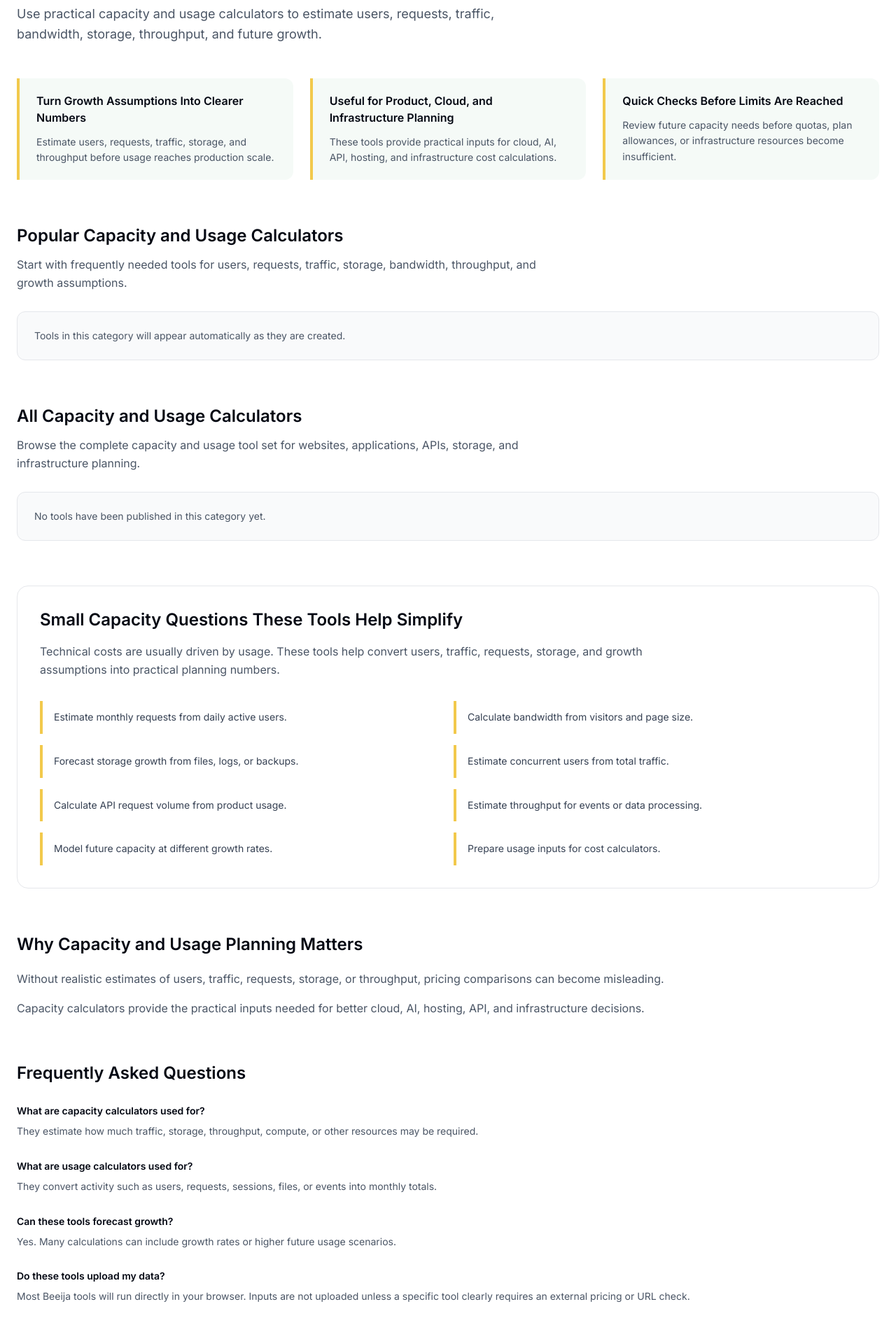
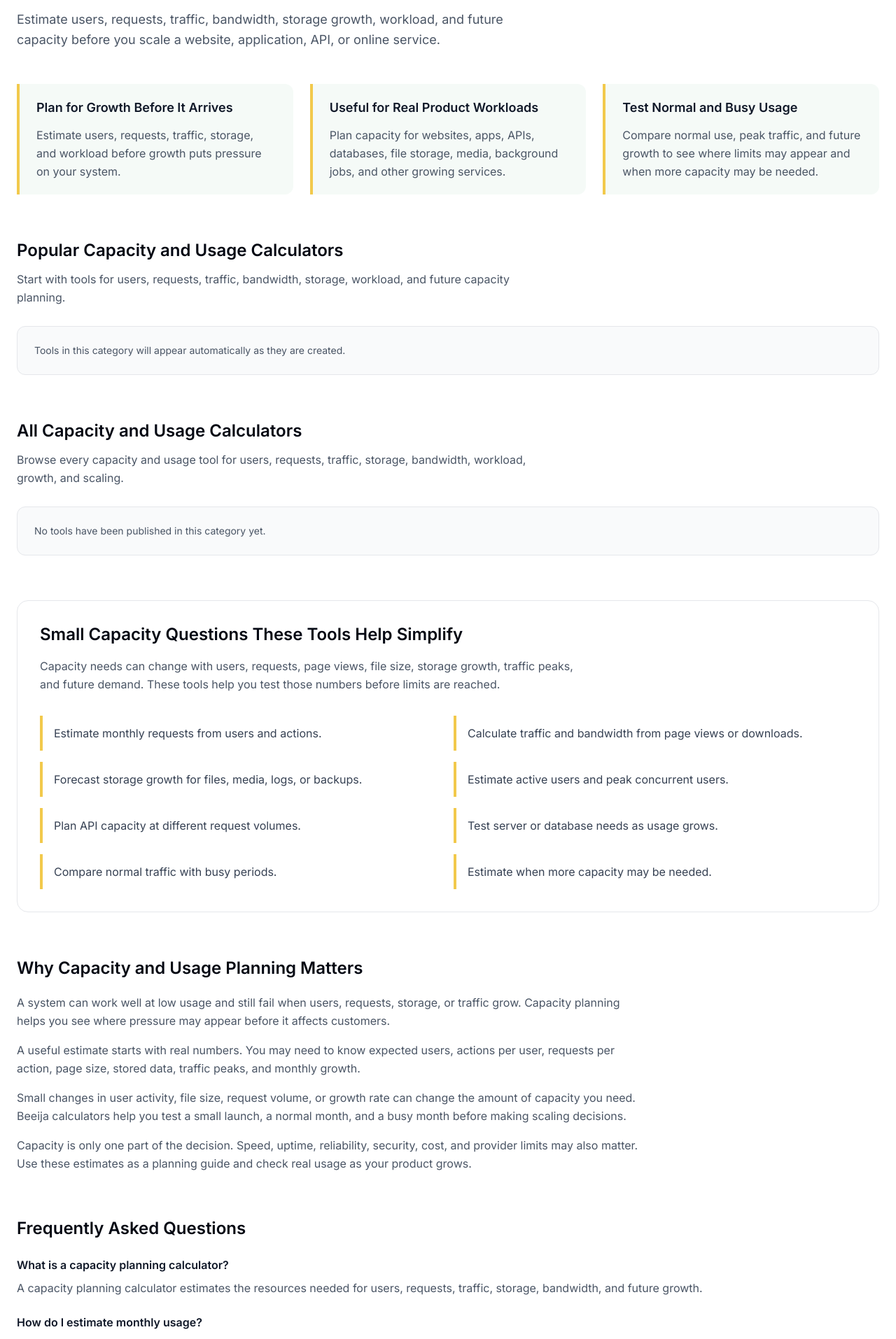
Before and after one commit to vaarunsonawwane-ops/beeija, a Next.js app: page /categories/capacity-usage-calculators in a window 1280 px wide. Shown: the part 320-2234 px from the top of the page at 70% size. Built offline with nearby package versions, Linux system fonts and the light colour scheme.

Commit message:
Update page.tsx

```diff
--- a/app/categories/capacity-usage-calculators/page.tsx
+++ b/app/categories/capacity-usage-calculators/page.tsx
@@ -1,4 +1,5 @@
 import Link from "next/link";
+import type { Metadata } from "next";
 import { tools } from "@/app/data/tools";
 
 const categoryTools = tools.filter(
@@ -7,23 +8,63 @@ const categoryTools = tools.filter(
 
 const featuredTools = categoryTools.slice(0, 6);
 
-export const metadata = {
-  title: "Capacity & Usage Calculators | Beeija",
+export const metadata: Metadata = {
+  title: "Capacity & Usage Calculators for Traffic, Storage & Growth",
 
   description:
-    "Use practical capacity and usage calculators to estimate users, requests, traffic, bandwidth, storage, throughput, and future growth.",
+    "Estimate users, requests, traffic, bandwidth, storage growth, workload, and future capacity with simple planning calculators.",
+
+  keywords: [
+    "capacity planning calculator",
+    "usage calculator",
+    "traffic calculator",
+    "website traffic calculator",
+    "request volume calculator",
+    "bandwidth usage calculator",
+    "storage growth calculator",
+    "user growth calculator",
+    "server capacity calculator",
+    "API usage calculator",
+    "monthly usage calculator",
+    "workload calculator",
+    "resource capacity calculator",
+    "scaling calculator",
+    "infrastructure capacity planning",
+  ],
 
   alternates: {
     canonical: "https://beeija.com/categories/capacity-usage-calculators",
+  },
+
+  openGraph: {
+    title: "Capacity & Usage Calculators for Traffic, Storage & Growth",
+
+    description:
+      "Estimate users, requests, traffic, bandwidth, storage growth, workload, and future capacity before you scale.",
+
+    url: "https://beeija.com/categories/capacity-usage-calculators",
+
+    siteName: "Beeija",
+
+    type: "website",
+  },
+
+  twitter: {
+    card: "summary_large_image",
+
+    title: "Capacity & Usage Calculators for Traffic, Storage & Growth",
+
+    description:
+      "Use simple calculators to estimate users, requests, traffic, bandwidth, storage, workload, and future capacity.",
   },
 };
 
 export default function CategoryPage() {
   return (
     <main className="min-h-screen bg-white">
-      <section className="mx-auto max-w-7xl px-6 py-12">
+      <section className="mx-auto max-w-7xl px-6 py-16">
         {/* BREADCRUMB */}
-        <div className="mb-10 flex items-center text-sm text-gray-500">
+        <div className="mb-8 flex items-center text-sm text-gray-500">
           <Link
             href="/"
             className="transition-colors duration-200 hover:!text-[var(--yellow-dark)]"
@@ -48,70 +89,78 @@ export default function CategoryPage() {
         {/* HERO */}
         <div className="max-w-3xl">
           <h1 className="text-4xl font-bold tracking-tight text-gray-950 md:text-5xl md:leading-tight">
-            Capacity and Usage Calculators for Traffic, Requests, and Storage
+            Capacity and Usage Calculators for Traffic, Storage, and Growth
           </h1>
 
-          <p className="mt-5 text-base leading-relaxed text-gray-600 md:text-lg">
-            Use practical capacity and usage calculators to estimate users, requests, traffic, bandwidth, storage, throughput, and future growth.
+          <p className="mt-5 text-lg leading-relaxed text-gray-600">
+            Estimate users, requests, traffic, bandwidth, storage growth,
+            workload, and future capacity before you scale a website,
+            application, API, or online service.
           </p>
         </div>
 
         {/* INTRO CARDS */}
         <div className="mt-12 grid gap-6 md:grid-cols-3">
           <article className="rounded-r-xl border-l-4 border-[#F2C94C] bg-[#F5FAF7] px-6 py-5">
-            <h2 className="text-base font-semibold text-gray-950">
-              Turn Growth Assumptions Into Clearer Numbers
+            <h2 className="text-lg font-semibold text-gray-900">
+              Plan for Growth Before It Arrives
             </h2>
 
-            <p className="mt-3 text-sm leading-relaxed text-gray-600">
-              Estimate users, requests, traffic, storage, and throughput before usage reaches production scale.
+            <p className="mt-3 text-base leading-relaxed text-gray-600">
+              Estimate users, requests, traffic, storage, and workload before
+              growth puts pressure on your system.
             </p>
           </article>
 
           <article className="rounded-r-xl border-l-4 border-[#F2C94C] bg-[#F5FAF7] px-6 py-5">
-            <h2 className="text-base font-semibold text-gray-950">
-              Useful for Product, Cloud, and Infrastructure Planning
+            <h2 className="text-lg font-semibold text-gray-900">
+              Useful for Real Product Workloads
             </h2>
 
-            <p className="mt-3 text-sm leading-relaxed text-gray-600">
-              These tools provide practical inputs for cloud, AI, API, hosting, and infrastructure cost calculations.
+            <p className="mt-3 text-base leading-relaxed text-gray-600">
+              Plan capacity for websites, apps, APIs, databases, file storage,
+              media, background jobs, and other growing services.
             </p>
           </article>
 
           <article className="rounded-r-xl border-l-4 border-[#F2C94C] bg-[#F5FAF7] px-6 py-5">
-            <h2 className="text-base font-semibold text-gray-950">
-              Quick Checks Before Limits Are Reached
+            <h2 className="text-lg font-semibold text-gray-900">
+              Test Normal and Busy Usage
             </h2>
 
-            <p className="mt-3 text-sm leading-relaxed text-gray-600">
-              Review future capacity needs before quotas, plan allowances, or infrastructure resources become insufficient.
+            <p className="mt-3 text-base leading-relaxed text-gray-600">
+              Compare normal use, peak traffic, and future growth to see where
+              limits may appear and when more capacity may be needed.
             </p>
           </article>
         </div>
 
-        {/* POPULAR TOOLS */}
+        {/* FEATURED TOOLS */}
         <section className="mt-16">
+          <div className="max-w-3xl">
             <h2 className="text-2xl font-semibold text-gray-950">
               Popular Capacity and Usage Calculators
             </h2>
 
-          <p className="mt-3 max-w-3xl text-sm leading-relaxed text-gray-600 md:text-base">
-            Start with frequently needed tools for users, requests, traffic, storage, bandwidth, throughput, and growth assumptions.
+            <p className="mt-3 text-gray-600 leading-relaxed">
+              Start with tools for users, requests, traffic, bandwidth, storage,
+              workload, and future capacity planning.
             </p>
+          </div>
 
           {featuredTools.length > 0 ? (
-            <div className="mt-7 grid gap-5 md:grid-cols-2 lg:grid-cols-3">
+            <div className="mt-6 grid gap-5 md:grid-cols-2 lg:grid-cols-3">
               {featuredTools.map((tool) => (
                 <Link
                   key={tool.href}
                   href={tool.href}
-                  className="group rounded-xl border border-gray-200 bg-white p-6 transition duration-200 hover:-translate-y-1 hover:shadow-md"
+                  className="group rounded-2xl border border-gray-200 bg-white p-6 shadow-sm transition hover:-translate-y-1 hover:shadow-md"
                 >
-                  <h3 className="text-base font-semibold text-gray-950">
+                  <h3 className="text-lg font-semibold text-gray-900 transition-colors duration-200 group-hover:text-[var(--green)]">
                     {tool.title}
                   </h3>
 
-                  <p className="mt-3 text-sm leading-relaxed text-gray-600">
+                  <p className="mt-3 text-base leading-relaxed text-gray-600">
                     {tool.description}
                   </p>
 
@@ -123,34 +172,38 @@ export default function CategoryPage() {
             </div>
           ) : (
             <p className="mt-7 rounded-xl border border-gray-200 bg-gray-50 p-6 text-sm text-gray-600">
-              Tools in this category will appear automatically as they are created.
+              Tools in this category will appear automatically as they are
+              created.
             </p>
           )}
         </section>
 
         {/* ALL TOOLS */}
         <section className="mt-16">
+          <div className="max-w-3xl">
             <h2 className="text-2xl font-semibold text-gray-950">
               All Capacity and Usage Calculators
             </h2>
 
-          <p className="mt-3 max-w-3xl text-sm leading-relaxed text-gray-600 md:text-base">
-            Browse the complete capacity and usage tool set for websites, applications, APIs, storage, and infrastructure planning.
+            <p className="mt-3 text-gray-600 leading-relaxed">
+              Browse every capacity and usage tool for users, requests, traffic,
+              storage, bandwidth, workload, growth, and scaling.
             </p>
+          </div>
 
           {categoryTools.length > 0 ? (
-            <div className="mt-7 grid gap-5 md:grid-cols-2 lg:grid-cols-3">
+            <div className="mt-6 grid gap-5 md:grid-cols-2 lg:grid-cols-3">
               {categoryTools.map((tool) => (
                 <Link
                   key={tool.href}
                   href={tool.href}
-                  className="rounded-xl border border-gray-200 bg-white p-6 transition duration-200 hover:-translate-y-1 hover:shadow-md"
+                  className="rounded-2xl border border-gray-200 bg-white p-6 shadow-sm transition duration-200 hover:-translate-y-1 hover:shadow-md"
                 >
-                  <h3 className="text-base font-semibold text-gray-950">
+                  <h3 className="text-lg font-semibold text-gray-900">
                     {tool.title}
                   </h3>
 
-                  <p className="mt-3 text-sm leading-relaxed text-gray-600">
+                  <p className="mt-3 text-base leading-relaxed text-gray-600">
                     {tool.description}
                   </p>
                 </Link>
@@ -163,32 +216,34 @@ export default function CategoryPage() {
           )}
         </section>
 
-        {/* TASKS */}
+        {/* USE CASES */}
         <section className="mt-16 rounded-2xl border border-gray-200 bg-white p-7 md:p-8">
           <h2 className="text-2xl font-semibold text-gray-950">
             Small Capacity Questions These Tools Help Simplify
           </h2>
 
-          <p className="mt-4 max-w-4xl text-sm leading-relaxed text-gray-600 md:text-base">
-            Technical costs are usually driven by usage. These tools help convert users, traffic, requests, storage, and growth assumptions into practical planning numbers.
+          <p className="mt-4 max-w-3xl text-gray-600 leading-relaxed">
+            Capacity needs can change with users, requests, page views, file
+            size, storage growth, traffic peaks, and future demand. These tools
+            help you test those numbers before limits are reached.
           </p>
 
           <div className="mt-8 grid gap-4 md:grid-cols-2">
             {[
-              "Estimate monthly requests from daily active users.",
-              "Calculate bandwidth from visitors and page size.",
-              "Forecast storage growth from files, logs, or backups.",
-              "Estimate concurrent users from total traffic.",
-              "Calculate API request volume from product usage.",
-              "Estimate throughput for events or data processing.",
-              "Model future capacity at different growth rates.",
-              "Prepare usage inputs for cost calculators."
+              "Estimate monthly requests from users and actions.",
+              "Calculate traffic and bandwidth from page views or downloads.",
+              "Forecast storage growth for files, media, logs, or backups.",
+              "Estimate active users and peak concurrent users.",
+              "Plan API capacity at different request volumes.",
+              "Test server or database needs as usage grows.",
+              "Compare normal traffic with busy periods.",
+              "Estimate when more capacity may be needed.",
             ].map((item) => (
               <div
                 key={item}
                 className="border-l-4 border-[#F2C94C] bg-white px-4 py-3"
               >
-                <p className="text-sm leading-relaxed text-gray-700">
+                <p className="text-base leading-relaxed text-gray-700">
                   {item}
                 </p>
               </div>
@@ -202,10 +257,32 @@ export default function CategoryPage() {
             Why Capacity and Usage Planning Matters
           </h2>
 
-          <div className="mt-5 space-y-4 text-sm leading-relaxed text-gray-600 md:text-base">
-          <p>Without realistic estimates of users, traffic, requests, storage, or throughput, pricing comparisons can become misleading.</p>
+          <div className="mt-5 max-w-4xl space-y-4 text-gray-600 leading-relaxed">
+            <p>
+              A system can work well at low usage and still fail when users,
+              requests, storage, or traffic grow. Capacity planning helps you
+              see where pressure may appear before it affects customers.
+            </p>
 
-          <p>Capacity calculators provide the practical inputs needed for better cloud, AI, hosting, API, and infrastructure decisions.</p>
+            <p>
+              A useful estimate starts with real numbers. You may need to know
+              expected users, actions per user, requests per action, page size,
+              stored data, traffic peaks, and monthly growth.
+            </p>
+
+            <p>
+              Small changes in user activity, file size, request volume, or
+              growth rate can change the amount of capacity you need. Beeija
+              calculators help you test a small launch, a normal month, and a
+              busy month before making scaling decisions.
+            </p>
+
+            <p>
+              Capacity is only one part of the decision. Speed, uptime,
+              reliability, security, cost, and provider limits may also matter.
+              Use these estimates as a planning guide and check real usage as
+              your product grows.
+            </p>
           </div>
         </section>
 
@@ -215,44 +292,74 @@ export default function CategoryPage() {
             Frequently Asked Questions
           </h2>
 
-          <div className="mt-7 space-y-7">
+          <div className="mt-6 space-y-6">
             <div>
-            <h3 className="text-sm font-semibold text-gray-950">
-              What are capacity calculators used for?
+              <h3 className="font-semibold text-gray-900">
+                What is a capacity planning calculator?
               </h3>
 
-            <p className="mt-2 text-sm leading-relaxed text-gray-600">
-              They estimate how much traffic, storage, throughput, compute, or other resources may be required.
+              <p className="mt-2 text-gray-600 leading-relaxed">
+                A capacity planning calculator estimates the resources needed
+                for users, requests, traffic, storage, bandwidth, and future
+                growth.
               </p>
             </div>
 
             <div>
-            <h3 className="text-sm font-semibold text-gray-950">
-              What are usage calculators used for?
+              <h3 className="font-semibold text-gray-900">
+                How do I estimate monthly usage?
               </h3>
 
-            <p className="mt-2 text-sm leading-relaxed text-gray-600">
-              They convert activity such as users, requests, sessions, files, or events into monthly totals.
+              <p className="mt-2 text-gray-600 leading-relaxed">
+                Start with the number of users, actions per user, requests per
+                action, data size, and days of use. Then test normal and busy
+                months.
               </p>
             </div>
 
             <div>
-            <h3 className="text-sm font-semibold text-gray-950">
-              Can these tools forecast growth?
+              <h3 className="font-semibold text-gray-900">
+                How can I estimate future storage needs?
               </h3>
 
-            <p className="mt-2 text-sm leading-relaxed text-gray-600">
-              Yes. Many calculations can include growth rates or higher future usage scenarios.
+              <p className="mt-2 text-gray-600 leading-relaxed">
+                Use current storage, new data added each day or month, growth
+                rate, backups, and retention period to estimate future storage.
               </p>
             </div>
 
             <div>
-            <h3 className="text-sm font-semibold text-gray-950">
+              <h3 className="font-semibold text-gray-900">
+                What is peak capacity?
+              </h3>
+
+              <p className="mt-2 text-gray-600 leading-relaxed">
+                Peak capacity is the amount of traffic, users, requests, or work
+                a system may need to handle during its busiest period.
+              </p>
+            </div>
+
+            <div>
+              <h3 className="font-semibold text-gray-900">
+                Are capacity estimates exact?
+              </h3>
+
+              <p className="mt-2 text-gray-600 leading-relaxed">
+                No. They are planning estimates. Real needs may change because
+                of user behaviour, caching, software, traffic peaks, provider
+                limits, or actual growth.
+              </p>
+            </div>
+
+            <div>
+              <h3 className="font-semibold text-gray-900">
                 Do these tools upload my data?
               </h3>
 
-            <p className="mt-2 text-sm leading-relaxed text-gray-600">
-              Most Beeija tools will run directly in your browser. Inputs are not uploaded unless a specific tool clearly requires an external pricing or URL check.
+              <p className="mt-2 text-gray-600 leading-relaxed">
+                Most Beeija tools run in your browser. Your inputs are not
+                uploaded unless a tool clearly says that it needs an external
+                price or URL check.
               </p>
             </div>
           </div>
```
Lines whose indentation alone changed are shown as unchanged.
